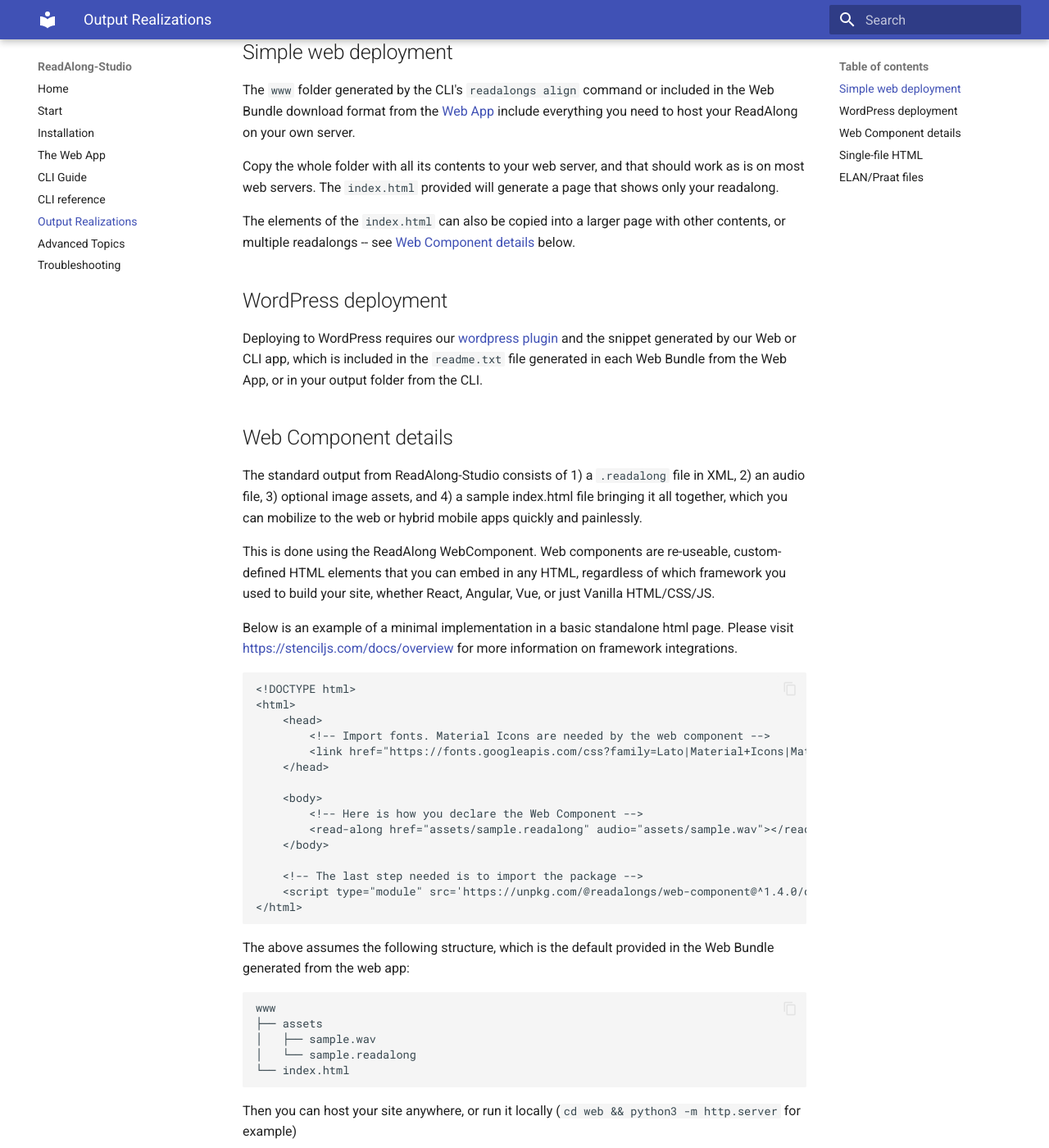
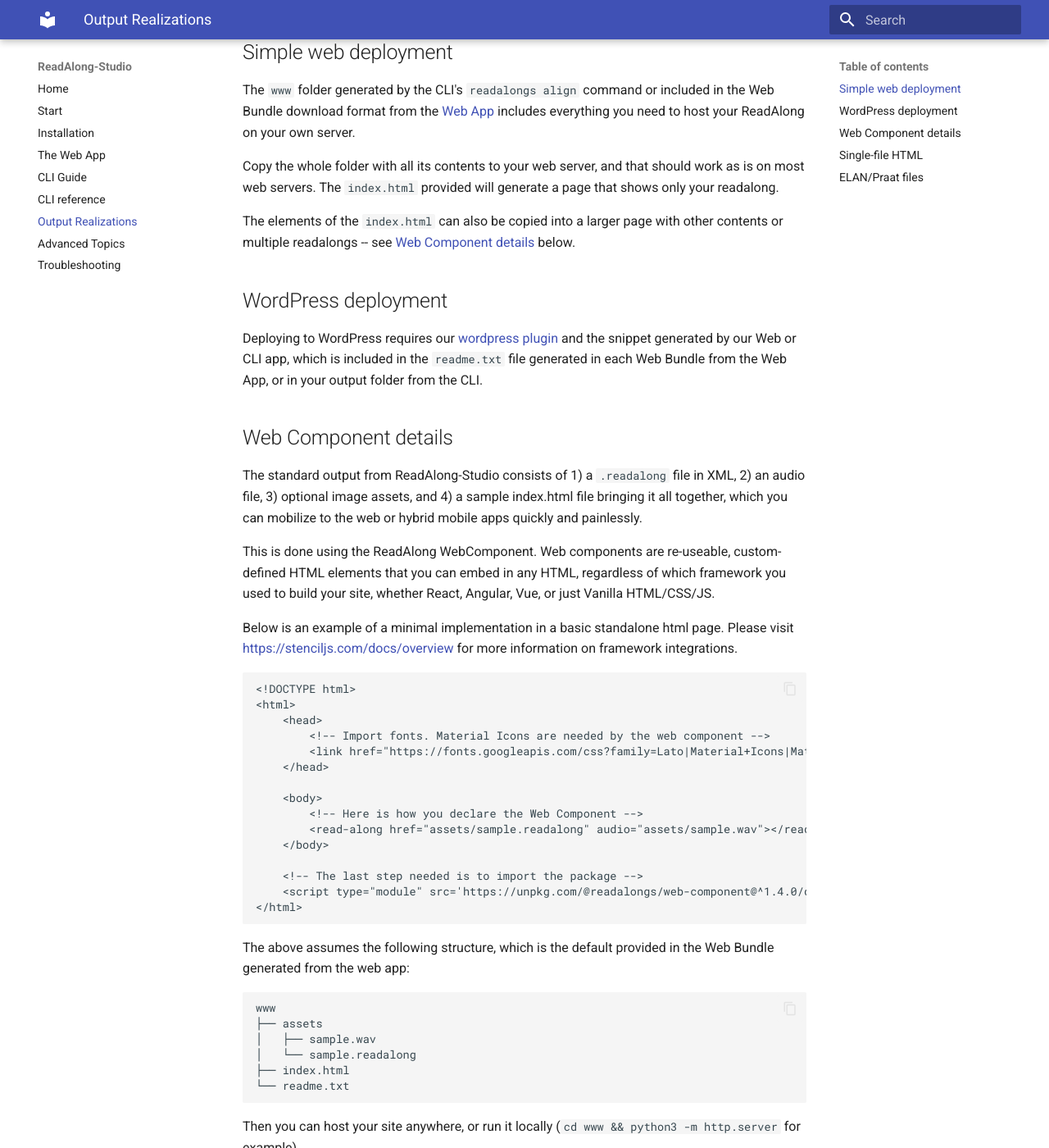
Before and after one commit to ReadAlongs/Studio, an MkDocs documentation site: the page built from docs/outputs.md, in a window 1280 px wide and 1400 px high, scrolled down 250 px. Shown: the whole window at 82% size. Built offline with MkDocs 1.6.1 and Material for MkDocs 9.7.7, drawn with Linux system fonts in a browser that asks for light colours; the version menu is left out.

Commit message:
docs: documentation improvements based on feedback

````diff
--- a/docs/outputs.md
+++ b/docs/outputs.md
@@ -5,11 +5,11 @@
 
 ## Simple web deployment
 
-The `www` folder generated by the CLI's `readalongs align` command or included in the Web Bundle download format from the [Web App](web-app.md) include everything you need to host your ReadAlong on your own server.
+The `www` folder generated by the CLI's `readalongs align` command or included in the Web Bundle download format from the [Web App](web-app.md) includes everything you need to host your ReadAlong on your own server.
 
 Copy the whole folder with all its contents to your web server, and that should work as is on most web servers. The `index.html` provided will generate a page that shows only your readalong.
 
-The elements of the `index.html` can also be copied into a larger page with other contents, or multiple readalongs -- see [Web Component details](#web-component-details) below.
+The elements of the `index.html` can also be copied into a larger page with other contents or multiple readalongs -- see [Web Component details](#web-component-details) below.
 
 ## WordPress deployment
 
@@ -51,10 +51,11 @@
 ├── assets
 │   ├── sample.wav
 │   └── sample.readalong
-└── index.html
+├── index.html
+└── readme.txt
 ```
 
-Then you can host your site anywhere, or run it locally (`cd web && python3 -m http.server` for example)
+Then you can host your site anywhere, or run it locally (`cd www && python3 -m http.server` for example)
 
 ## Single-file HTML
 
````
Also changed, not shown: 1 other file.
